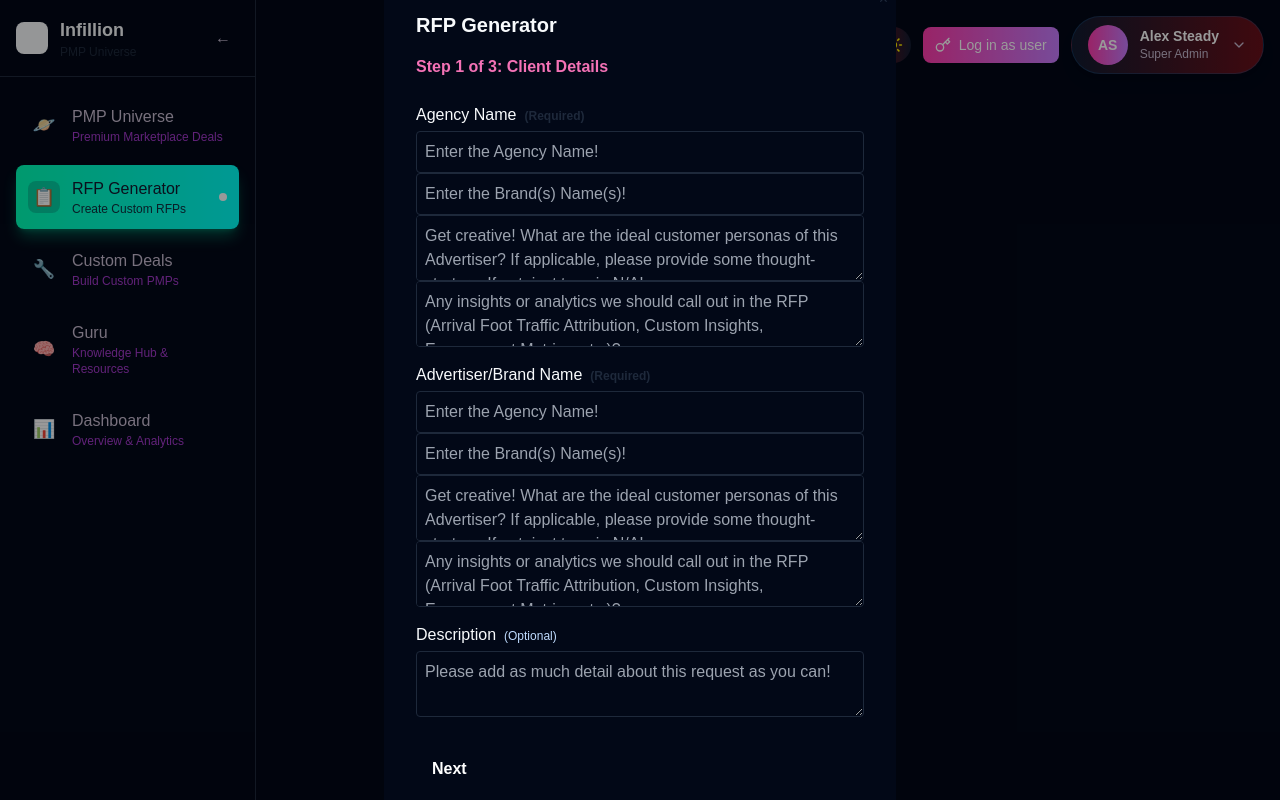
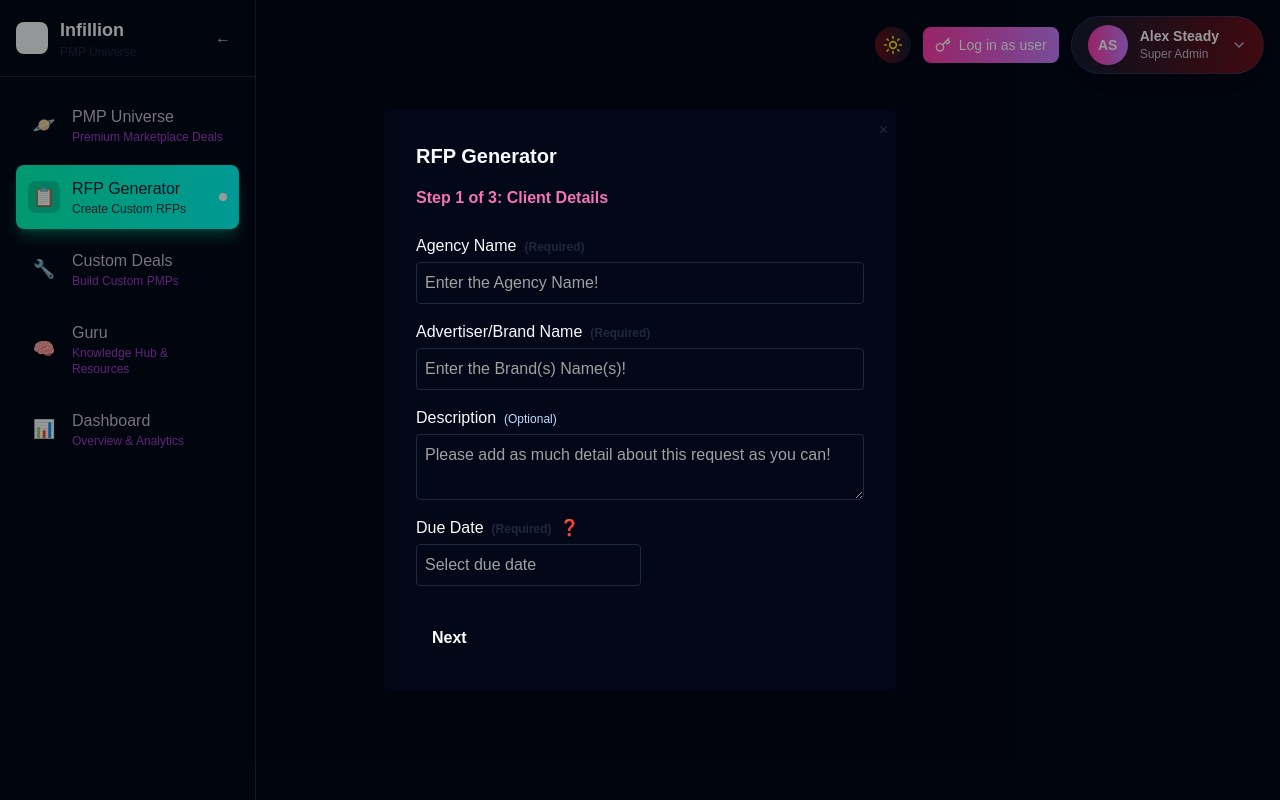
Before and after one commit to asteady/pmp-universe, a Next.js app: page /rfp-generator in a window 1280 px wide. Built offline with nearby package versions, Linux system fonts and the light colour scheme.

Commit message:
Enhance RFP Generator: improved tooltips, add Due Date field with calendar, placeholder color fixes

```diff
--- a/components/RFPGeneratorModal.tsx
+++ b/components/RFPGeneratorModal.tsx
@@ -2,6 +2,8 @@
 import { createAsanaTask } from '../lib/asana';
 import audienceTaxonomy from '../data/audienceTaxonomy.json';
 import Select from 'react-select';
+import DatePicker from 'react-datepicker';
+import 'react-datepicker/dist/react-datepicker.css';
 
 // The modal will always reflect the current theme (light/dark) because it uses CSS variables set on :root and updated via the html class (see app/layout.tsx)
 
@@ -9,7 +11,7 @@
 const steps = [
   {
     label: 'Client Details',
-    fields: ['agencyName', 'advertiserName', 'description'],
+    fields: ['agencyName', 'advertiserName', 'description', 'dueDate'], // Add dueDate
   },
   {
     label: 'Deal Settings',
@@ -25,6 +27,7 @@
   agencyName: 'Agency Name',
   advertiserName: 'Advertiser/Brand Name',
   description: 'Description',
+  dueDate: 'Due Date',
   audienceTaxonomy: 'Audience Taxonomy',
   customAudience: 'Custom Audience',
   creatives: 'Creatives',
@@ -39,11 +42,28 @@
 const deviceTypes = [
   'Smartphone', 'Desktop', 'Tablet', 'CTV'
 ];
-
-// 1. Add tooltips to all dropdowns
-const Tooltip = ({ text }: { text: string }) => (
-  <span className="ml-2 cursor-pointer text-accent" tabIndex={0} title={text || 'Select from the dropdown'} aria-label={text || 'Select from the dropdown'}>❓</span>
+// 2. Update Tooltip component for hover animation
+const Tooltip = ({ text }: { text: string }) => {
+  const [show, setShow] = useState(false);
+  return (
+    <span
+      className="ml-2 cursor-pointer text-accent transition-transform duration-200 hover:scale-110 hover:text-blue-400 relative"
+      tabIndex={0}
+      onMouseEnter={() => setShow(true)}
+      onMouseLeave={() => setShow(false)}
+      onFocus={() => setShow(true)}
+      onBlur={() => setShow(false)}
+      aria-label={text || 'Select from the dropdown'}
+    >
+      ❓
+      {show && (
+        <span className="absolute left-6 top-1/2 -translate-y-1/2 bg-background text-foreground border border-border rounded shadow-lg px-3 py-2 text-xs z-50 w-64">
+          {text}
+        </span>
+      )}
+    </span>
   );
+};
 
 // 2. Update (Required)/(Optional) text color
 // 3. Enhance dropdown menu backdrops
@@ -102,6 +122,7 @@
   const [submitSuccess, setSubmitSuccess] = useState(false);
   // Only one input for search
   const [audienceInput, setAudienceInput] = useState('');
+  const [dueDate, setDueDate] = useState<Date | null>(null);
 
   // Alphabetize options
   const allAudienceOptions = audienceTaxonomy
@@ -126,6 +147,9 @@
         ) {
           newErrors[field] = 'This field is required.';
         }
+      }
+      if (field === 'dueDate' && !dueDate) {
+        newErrors['dueDate'] = 'Due date is required.';
       }
     });
     setErrors(newErrors);
@@ -158,6 +182,7 @@
     agencyName: '',
     advertiserName: '',
     description: '',
+    dueDate: 'Select the due date for this RFP. This will be used as the Asana due date.',
     audienceTaxonomy: 'Please select from the drop down menu. You must select at least one pre-built Segment, and you can select as many as you’d like!',
     customAudience: '',
     creatives: 'Studio is currently helping curate these RFPs, but we will auto-generate these soon. Let us know if you need any of these. Multi-select enabled!',
@@ -182,6 +207,7 @@
         audienceTaxonomy: form.audienceTaxonomy.map((opt: any) => opt.value),
         creatives: form.creatives.map((opt: any) => opt.value),
         deviceTypes: form.deviceTypes.map((opt: any) => opt.value),
+        dueDate: dueDate ? dueDate.toISOString().split('T')[0] : '',
       };
       await createAsanaTask(payload, { formType: 'rfp' });
       setSubmitSuccess(true);
@@ -224,10 +250,12 @@
                   {s.fields.map(field => (
                     <div key={field} className="mb-2">
                       <span className="font-semibold text-foreground">{fieldLabels[field] || field}:</span>{' '}
-                      {Array.isArray(form[field]) ? (
+                      {field === 'dueDate' ? (
+                        <span className="bg-muted text-foreground px-2 py-1 rounded text-xs font-mono ml-1">{dueDate ? dueDate.toLocaleDateString() : ''}</span>
+                      ) : Array.isArray(form[field]) ? (
                         <span className="inline-flex flex-wrap gap-2">
                           {form[field].map((v: any, idx: number) => (
-                            <span key={idx} className={`${vibrantChipColor(idx)} text-white px-2 py-1 rounded-full text-xs font-medium`}>{v.label || v}</span>
+                            <span key={idx} className={`${vibrantChipColor(idx)} text-white px-2 py-1 rounded-full text-xs font-medium`}>{typeof v === 'object' && v.label ? v.label : v}</span>
                           ))}
                         </span>
                       ) : (
@@ -235,6 +263,13 @@
                       )}
                     </div>
                   ))}
+                  {/* Show Due Date in review step */}
+                  {i === 0 && (
+                    <div className="mb-2">
+                      <span className="font-semibold text-foreground">Due Date:</span>{' '}
+                      <span className="bg-muted text-foreground px-2 py-1 rounded text-xs font-mono ml-1">{dueDate ? dueDate.toLocaleDateString() : ''}</span>
+                    </div>
+                  )}
                 </div>
               ))}
             </div>
@@ -254,8 +289,25 @@
                   <label htmlFor={field} className="mb-1 text-foreground font-sans" title={fieldTooltips[field] || ''}>
                     {fieldLabels[field]}
                     <span className={`ml-2 text-xs ${['description', 'customAudience', 'measurement'].includes(field) ? 'text-blue-200' : 'text-accent font-bold'}`}>{['description', 'customAudience', 'measurement'].includes(field) ? '(Optional)' : '(Required)'}</span>
+                    {fieldTooltips[field] && <Tooltip text={fieldTooltips[field]} />}
                   </label>
-                  {field === 'audienceTaxonomy' && (
+                  {/* Only one input/textarea/select per field */}
+                  {(() => {
+                    if (field === 'dueDate') {
+                      return (
+                        <DatePicker
+                          selected={dueDate}
+                          onChange={date => setDueDate(date)}
+                          placeholderText="Select due date"
+                          className="p-2 border rounded text-foreground bg-background border-border placeholder-[#A0A0A0]"
+                          aria-label="Due Date"
+                          aria-required={true}
+                          aria-invalid={!!errors['dueDate']}
+                        />
+                      );
+                    }
+                    if (field === 'audienceTaxonomy') {
+                      return (
                         <div>
                           <Select
                             isMulti
@@ -274,8 +326,10 @@
                           />
                           <Tooltip text={fieldTooltips[field]} />
                         </div>
-                  )}
-                  {field !== 'audienceTaxonomy' && (field === 'creatives' || field === 'deviceTypes') && (
+                      );
+                    }
+                    if (field === 'creatives' || field === 'deviceTypes') {
+                      return (
                         <div className="flex items-center">
                           <Select
                             isMulti
@@ -289,19 +343,49 @@
                           />
                           <Tooltip text={fieldTooltips[field]} />
                         </div>
-                  )}
-                  {field !== 'audienceTaxonomy' && field !== 'creatives' && field !== 'deviceTypes' && (field === 'description' || field === 'customAudience' || field === 'measurement') && (
+                      );
+                    }
+                    if (field === 'description') {
+                      return (
                         <textarea
                           name={field}
                           value={form[field] || ''}
                           onChange={handleChange}
-                      className="p-2 border rounded text-foreground bg-background"
+                          className="p-2 border rounded text-foreground bg-background placeholder-[#A0A0A0]"
                           aria-label={`Enter ${fieldLabels[field]}`}
                           onFocus={() => setDescriptionPlaceholder('')}
                           placeholder={descriptionPlaceholder}
                         />
-                  )}
-                  {field !== 'audienceTaxonomy' && field !== 'creatives' && field !== 'deviceTypes' && field !== 'description' && field !== 'customAudience' && field !== 'measurement' && (
+                      );
+                    }
+                    if (field === 'customAudience') {
+                      return (
+                        <textarea
+                          name={field}
+                          value={form[field] || ''}
+                          onChange={handleChange}
+                          className="p-2 border rounded text-foreground bg-background placeholder-[#A0A0A0]"
+                          aria-label={`Enter ${fieldLabels[field]}`}
+                          onFocus={() => setCustomAudiencePlaceholder('')}
+                          placeholder={customAudiencePlaceholder}
+                        />
+                      );
+                    }
+                    if (field === 'measurement') {
+                      return (
+                        <textarea
+                          name={field}
+                          value={form[field] || ''}
+                          onChange={handleChange}
+                          className="p-2 border rounded text-foreground bg-background placeholder-[#A0A0A0]"
+                          aria-label={`Enter ${fieldLabels[field]}`}
+                          onFocus={() => setMeasurementPlaceholder('')}
+                          placeholder={measurementPlaceholder}
+                        />
+                      );
+                    }
+                    if (field === 'agencyName') {
+                      return (
                         <input
                           name={field}
                           value={form[field] || ''}
@@ -309,12 +393,14 @@
                           aria-label={`Enter ${fieldLabels[field]}`}
                           aria-required={true}
                           aria-invalid={!!errors[field]}
-                      className={`p-2 border rounded text-foreground bg-background ${errors[field] ? 'border-red-500' : ''}`}
+                          className={`p-2 border rounded text-foreground bg-background placeholder-[#A0A0A0] ${errors[field] ? 'border-red-500' : ''}`}
                           onFocus={() => setAgencyNamePlaceholder('')}
                           placeholder={agencyNamePlaceholder}
                         />
-                  )}
-                  {field !== 'audienceTaxonomy' && field !== 'creatives' && field !== 'deviceTypes' && field !== 'description' && field !== 'customAudience' && field !== 'measurement' && (
+                      );
+                    }
+                    if (field === 'advertiserName') {
+                      return (
                         <input
                           name={field}
                           value={form[field] || ''}
@@ -322,37 +408,25 @@
                           aria-label={`Enter ${fieldLabels[field]}`}
                           aria-required={true}
                           aria-invalid={!!errors[field]}
-                      className={`p-2 border rounded text-foreground bg-background ${errors[field] ? 'border-red-500' : ''}`}
+                          className={`p-2 border rounded text-foreground bg-background placeholder-[#A0A0A0] ${errors[field] ? 'border-red-500' : ''}`}
                           onFocus={() => setAdvertiserNamePlaceholder('')}
                           placeholder={advertiserNamePlaceholder}
                         />
-                  )}
-                  {field !== 'audienceTaxonomy' && field !== 'creatives' && field !== 'deviceTypes' && field !== 'description' && field !== 'customAudience' && field !== 'measurement' && (
-                    <textarea
+                      );
+                    }
+                    // fallback for any other field
+                    return (
+                      <input
                         name={field}
                         value={form[field] || ''}
                         onChange={handleChange}
                         aria-label={`Enter ${fieldLabels[field]}`}
                         aria-required={true}
                         aria-invalid={!!errors[field]}
-                      className={`p-2 border rounded text-foreground bg-background ${errors[field] ? 'border-red-500' : ''}`}
-                      onFocus={() => setCustomAudiencePlaceholder('')}
-                      placeholder={customAudiencePlaceholder}
+                        className={`p-2 border rounded text-foreground bg-background placeholder-[#A0A0A0] ${errors[field] ? 'border-red-500' : ''}`}
                       />
-                  )}
-                  {field !== 'audienceTaxonomy' && field !== 'creatives' && field !== 'deviceTypes' && field !== 'description' && field !== 'customAudience' && field !== 'measurement' && (
-                    <textarea
-                      name={field}
-                      value={form[field] || ''}
-                      onChange={handleChange}
-                      aria-label={`Enter ${fieldLabels[field]}`}
-                      aria-required={true}
-                      aria-invalid={!!errors[field]}
-                      className={`p-2 border rounded text-foreground bg-background ${errors[field] ? 'border-red-500' : ''}`}
-                      onFocus={() => setMeasurementPlaceholder('')}
-                      placeholder={measurementPlaceholder}
-                    />
-                  )}
+                    );
+                  })()}
                   {errors[field] && <span className="text-red-500 text-xs mt-1">{errors[field]}</span>}
                 </div>
               ))}
```
Lines whose indentation alone changed are shown as unchanged.
